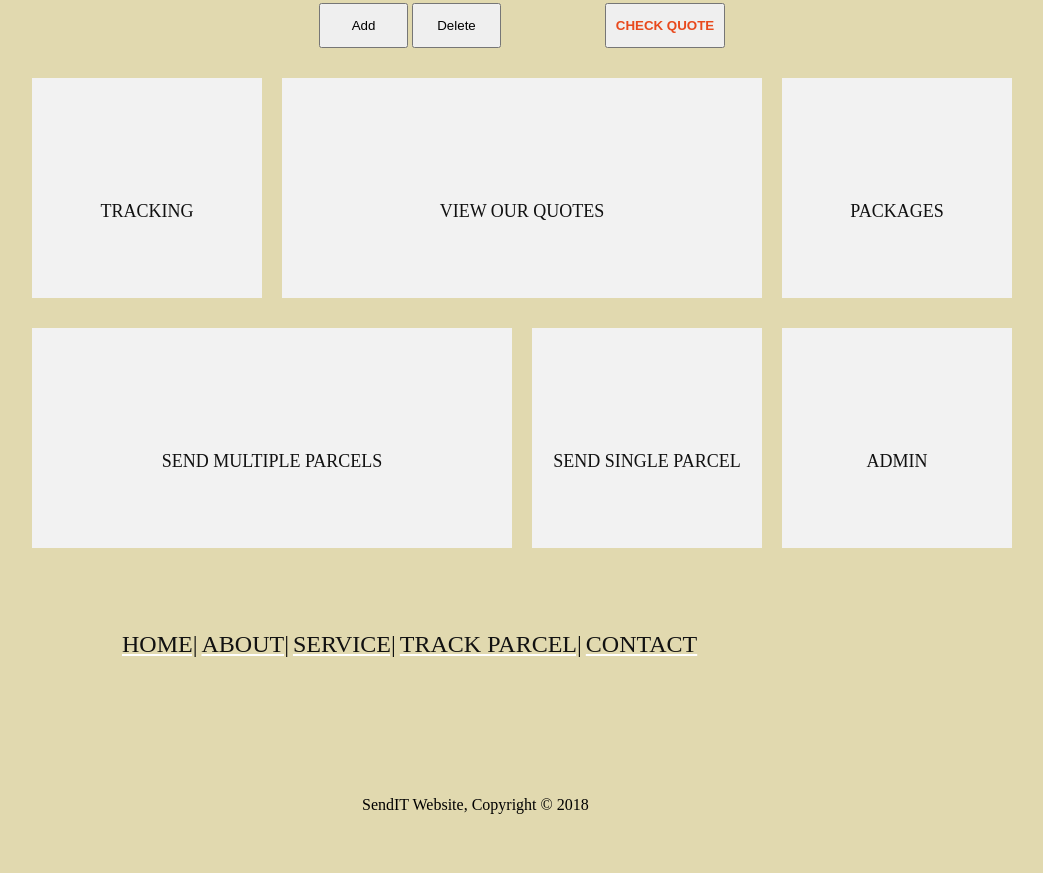
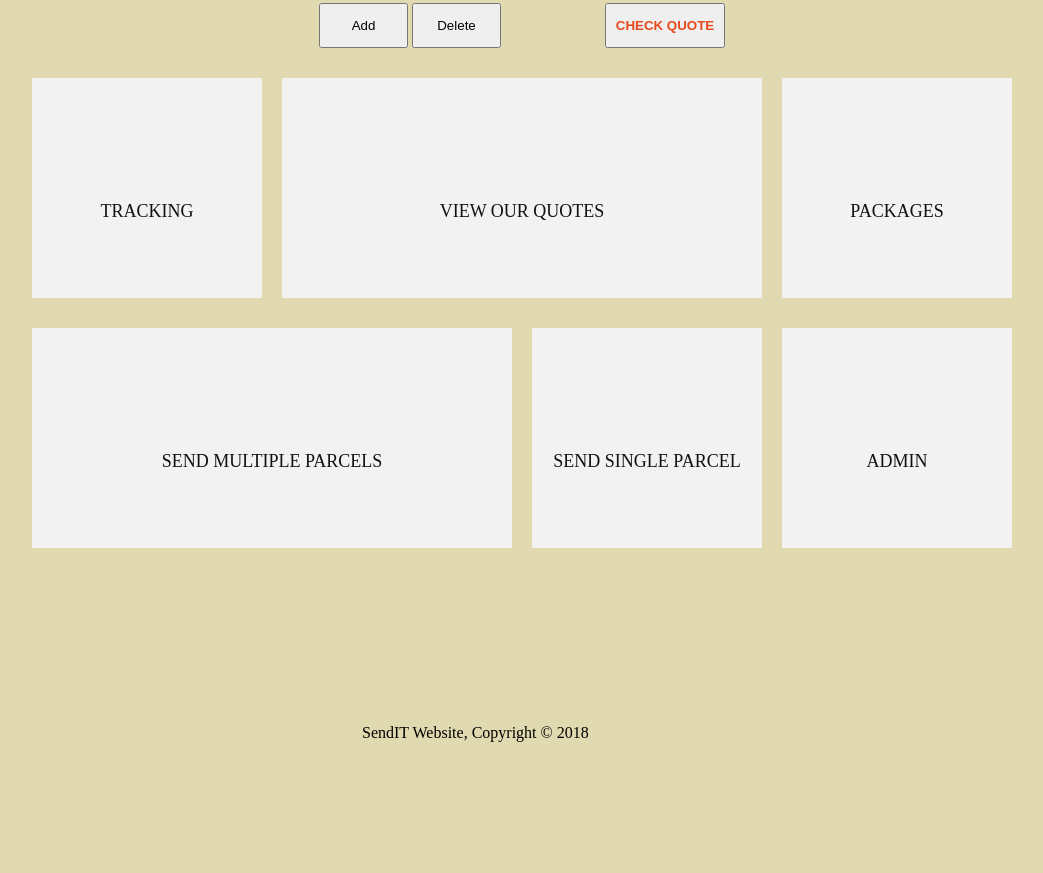
Before and after one commit to ndindiri/UI, a website: page UI/index.html in a window 1280 px wide. Shown: the part 387-1260 px from the top of the page, without its empty margins (118-1161 px from the left). After the commit the page ends 1193 px from the top, so only its background shows below. Drawn offline with Linux system fonts and the light colour scheme.

Commit message:
index.html

```diff
--- a/UI/index.html
+++ b/UI/index.html
@@ -183,13 +183,6 @@
    </div>
     <div class="wrapper">
    <footer class="footer1">
-   	<ul class="footer-links-main">
-   		<li><a href="index.html">Home|</a></li>
-   		<li><a href="about.html">About|</a></li>
-   		<li><a href="service.html">Service|</a></li>
-   		<li><a href="Tracking.html">Track Parcel|</a></li>
-   		<li><a href="contact.html">Contact</a></li>
-   	</ul>
    	<div id="copy">
   	<p>SendIT Website, Copyright &copy; 2018</p>
   </div>
```
